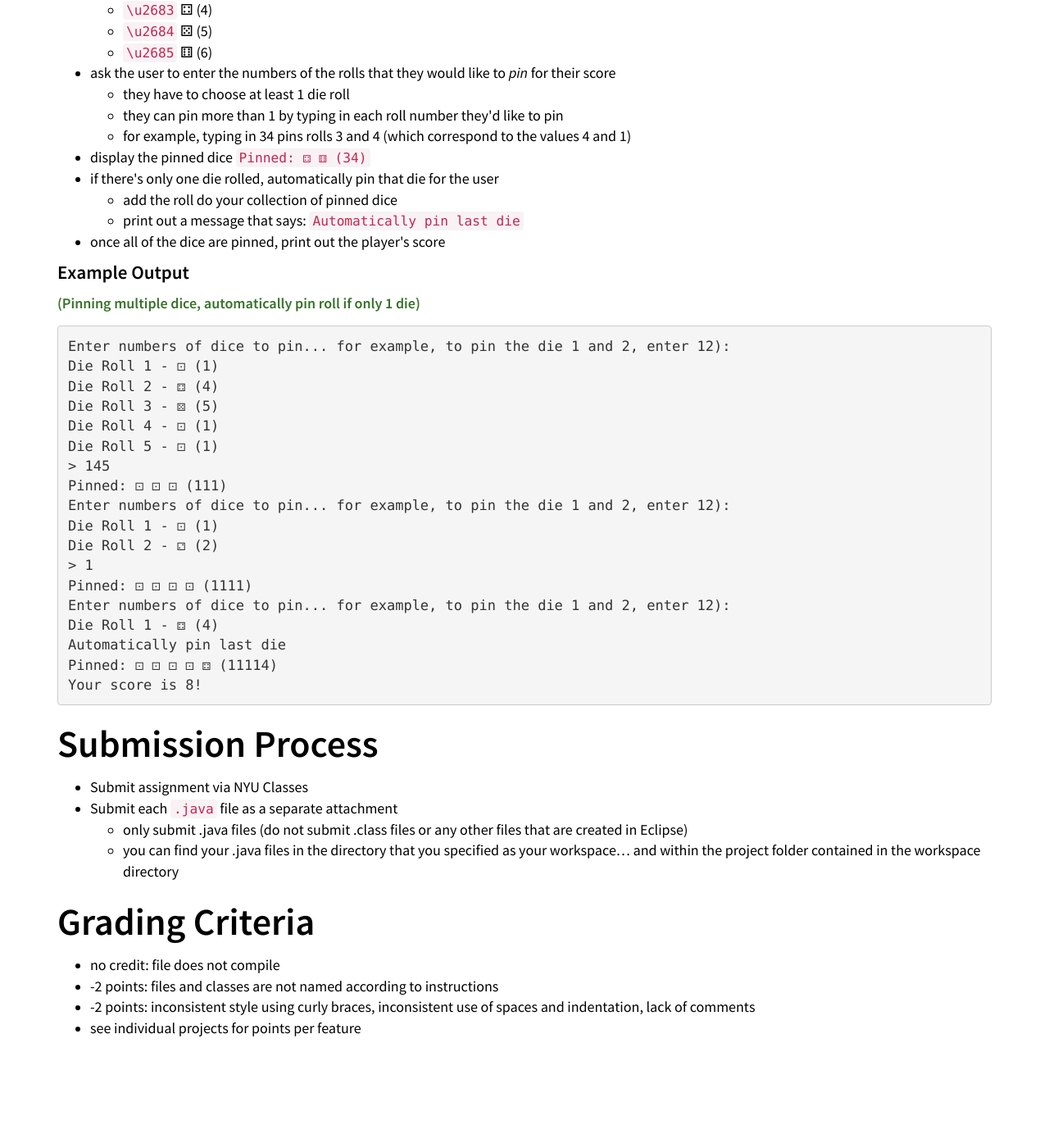
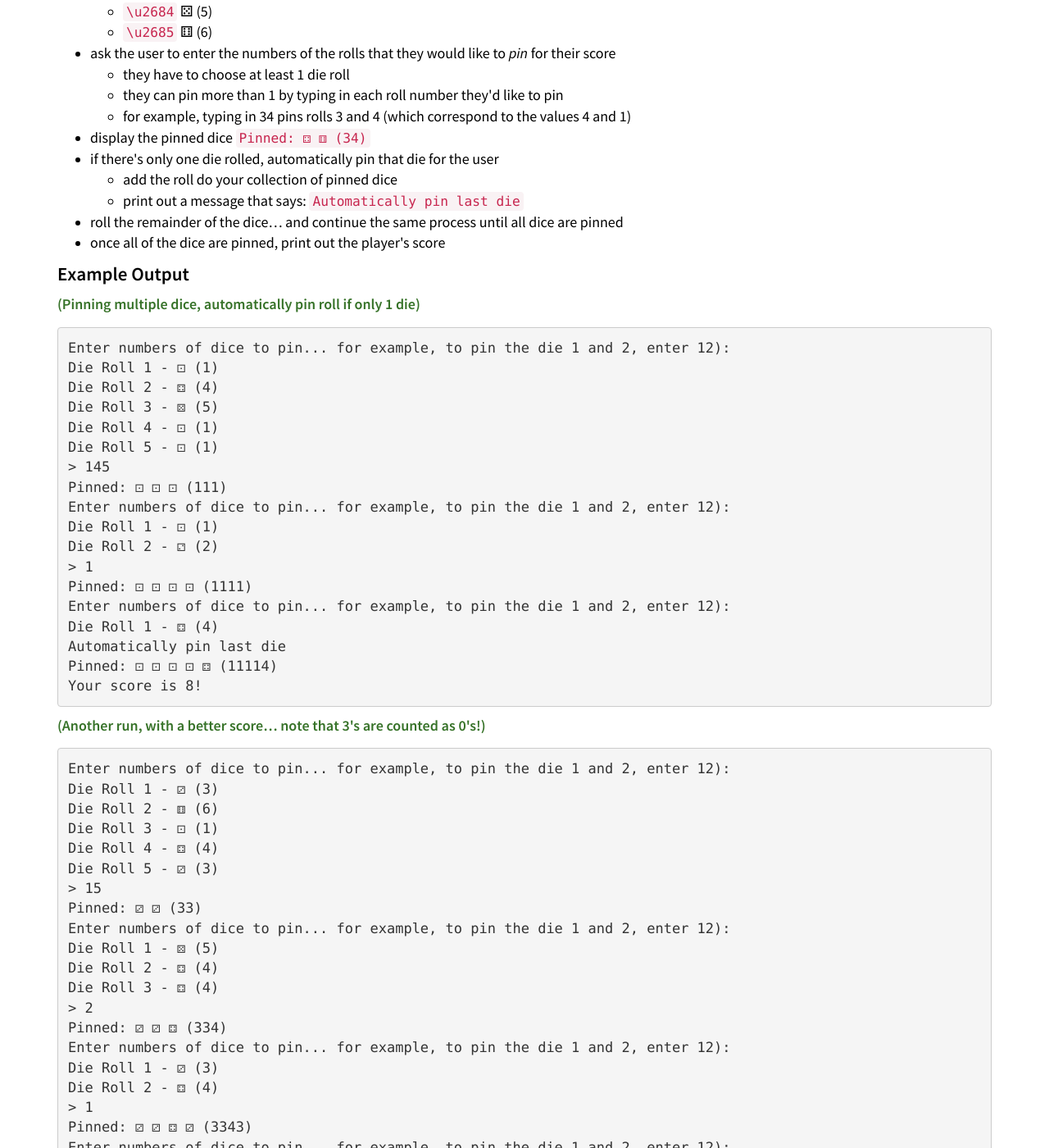
Before and after one commit to foureyes/csci-ua.0101-spring2016-004, a Jekyll site: the page built from assignments/hw03.markdown, in a window 1280 px wide and 1400 px high, scrolled down 6730 px. Shown: the whole window at 82% size. Built offline with Jekyll 4.4.1, drawn with Linux system fonts in a browser that asks for light colours; some web fonts are replaced; before the commit the page ends 8010 px from its top, so only the background shows below that; some of the changed text lies outside the part shown.

Commit message:
add hw 3

```diff
--- a/assignments/hw03.markdown
+++ b/assignments/hw03.markdown
@@ -280,11 +280,9 @@ Here's another description of the rules for this dice game:
 
 Requirements
 
-* you'll need a way to store multiple die rolls; we don't know <code>Array</code>s yet (the _sort of_ equivalent of lists in Python)... so you'll probably make heavy use of <code>String</code>s and <code>char</code>s... as well as methods in the <code>Character</code> class.
+* you'll need a way to store multiple die rolls; we don't know <code>Arrays</code> yet (the _sort of_ equivalent of lists in Python)... so you'll probably make heavy use of <code>Strings</code> and <code>chars</code>... as well as methods in the <code>Character</code> class.
 * in particular, there's a method not mentioned in the book called:
-    <pre><code data-trim contenteditable>
-Character.getNumericValue(ch)
-</code></pre>
+    <pre><code data-trim contenteditable>Character.getNumericValue(ch)</code></pre>
 * you'll need it to convert characters to the <code>int</code> value that they represent (rather than the unicode code point)
 * [check out the documentation for more details - https://docs.oracle.com/javase/7/docs/api/java/lang/Character.html#getNumericValue(char)](https://docs.oracle.com/javase/7/docs/api/java/lang/Character.html#getNumericValue(char))
 
@@ -313,6 +311,7 @@ Die Roll 5 - ⚀ (1)
 * if there's only one die rolled, automatically pin that die for the user
     * add the roll do your collection of pinned dice
     * print out a message that says: <code>Automatically pin last die</code>
+* roll the remainder of the dice... and continue the same process until all dice are pinned
 * once all of the dice are pinned, print out the player's score
 
 
@@ -340,6 +339,35 @@ Pinned: ⚀ ⚀ ⚀ ⚀ ⚃ (11114)
 Your score is 8!
 </code></pre>
 
+__(Another run, with a better score... note that 3's are counted as 0's!)__
+
+
+<pre><code data-trim contenteditable>Enter numbers of dice to pin... for example, to pin the die 1 and 2, enter 12):
+Die Roll 1 - ⚂ (3)
+Die Roll 2 - ⚅ (6)
+Die Roll 3 - ⚀ (1)
+Die Roll 4 - ⚃ (4)
+Die Roll 5 - ⚂ (3)
+> 15
+Pinned: ⚂ ⚂ (33)
+Enter numbers of dice to pin... for example, to pin the die 1 and 2, enter 12):
+Die Roll 1 - ⚄ (5)
+Die Roll 2 - ⚃ (4)
+Die Roll 3 - ⚃ (4)
+> 2
+Pinned: ⚂ ⚂ ⚃ (334)
+Enter numbers of dice to pin... for example, to pin the die 1 and 2, enter 12):
+Die Roll 1 - ⚂ (3)
+Die Roll 2 - ⚃ (4)
+> 1
+Pinned: ⚂ ⚂ ⚃ ⚂ (3343)
+Enter numbers of dice to pin... for example, to pin the die 1 and 2, enter 12):
+Die Roll 1 - ⚁ (2)
+Automatically pin last die
+Pinned: ⚂ ⚂ ⚃ ⚂ ⚁ (33432)
+Your score is 6!
+</code></pre>
+
 
 # Submission Process
 
```
